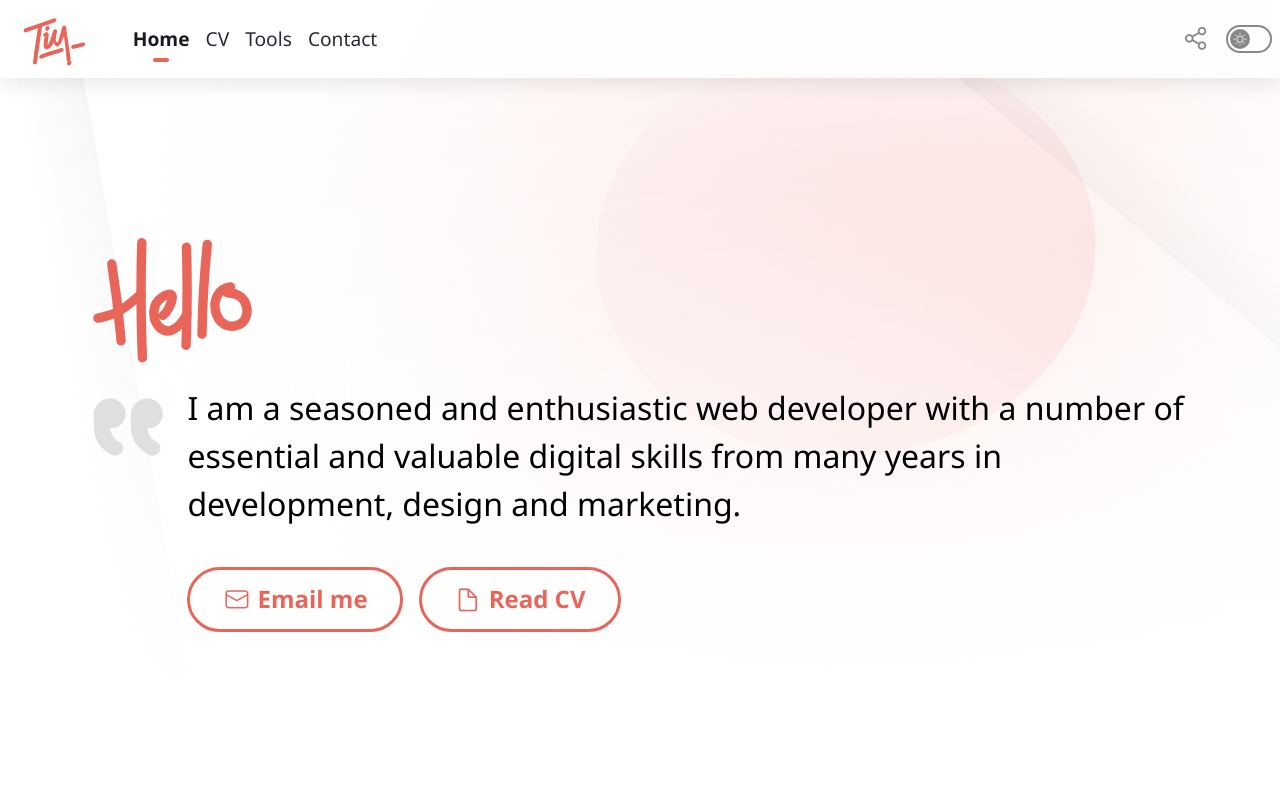
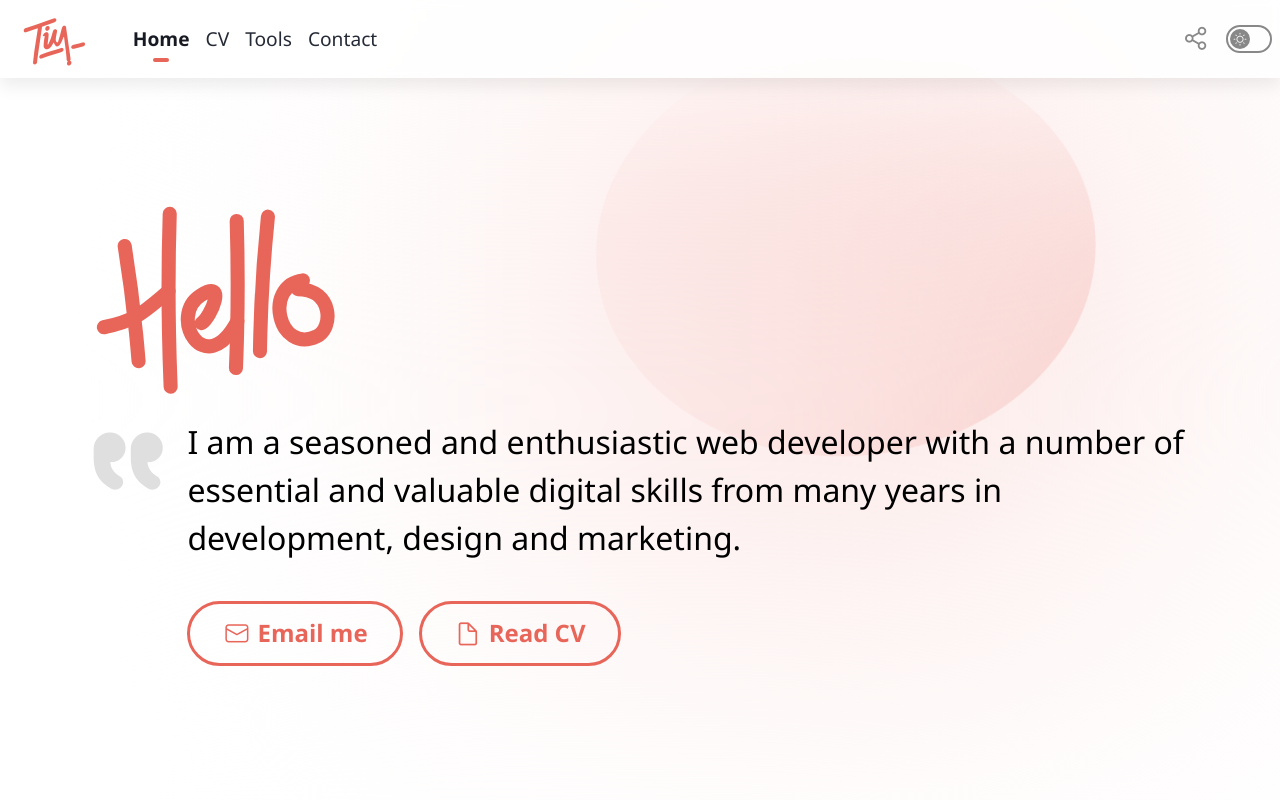
Before and after one commit to idlelimey/tim-cutting, a React (Create React App) app: page / in a window 1280 px wide. Shown: the top 800 px of the page. Built offline with nearby package versions, Linux system fonts and the light colour scheme.

Commit message:
Update _Home.scss

```diff
--- a/src/Assets/scss/Pages/_Home.scss
+++ b/src/Assets/scss/Pages/_Home.scss
@@ -9,7 +9,7 @@ ul {
                 content: 'J';
                 font-size: 133%;
                 color: $primary;
-                margin-right: .75rem;
+                margin-right: 0.75rem;
             }
         }
     }
@@ -17,7 +17,7 @@ ul {
 
 // Hello
 #hello {
-    max-width: 22vh;
+    max-width: 33vh;
     width: 100%;
     height: auto;
     fill: none;
@@ -44,53 +44,7 @@ ul {
     66% {
         stroke-dashoffset: 50;
     }
-	100% {
-		stroke-dashoffset: 0;
-	}
-}
-
-.hero {
-    background-image:
-    linear-gradient(
-        transparent 0%,
-        $white 90%
-    ),
-    linear-gradient(
-        80deg,
-        transparent 10%,
-        rgba(0, 0, 0, 0.03) 15%,
-        transparent 15%,
-        transparent 100%
-    ),
-    linear-gradient(
-        40deg,
-        transparent 0%,
-        transparent 85%,
-        rgba(0, 0, 0, 0.03) 85%,
-        transparent 90%
-    )
-}
-
-.dark-mode {
-    .hero {
-        background-image:
-        linear-gradient(
-            transparent 0%,
-            darken($darker, 0) 90%
-        ),
-        linear-gradient(
-            80deg,
-            transparent 10%,
-            rgba(0, 0, 0, 0.1) 15%,
-            transparent 15%,
-            transparent 100%
-        ),
-        linear-gradient(
-            40deg,
-            transparent 0%,
-            transparent 85%,
-            rgba(0, 0, 0, 0.1) 85%,
-            transparent 90%
-        )
+    100% {
+        stroke-dashoffset: 0;
     }
 }
```
